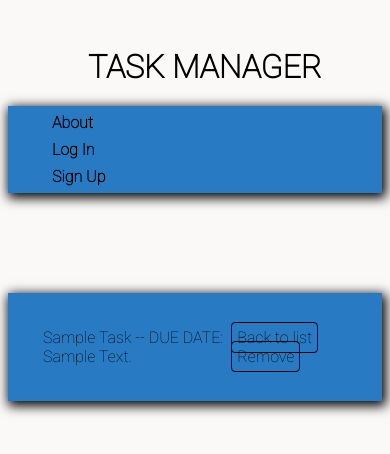
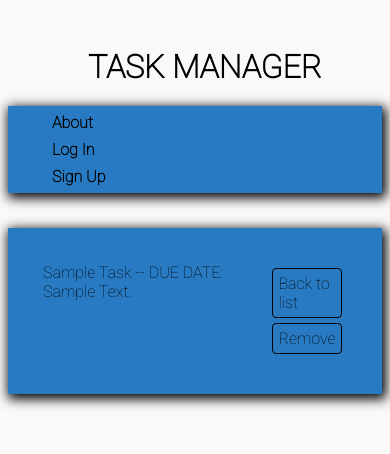
Before and after one commit to Gabrielcruz1/django_taskmanager, a Django app: page /tasks/1/ in a window 390 px wide. Shown: the top 454 px of the page. Run offline with Django 4.2, Linux system fonts and the light colour scheme; tables that the repository leaves empty hold one stand-in row (values such as "Sample post").

Commit message:
mobile responsiveness to detail page

```diff
--- a/main_app/static/styles/main.css
+++ b/main_app/static/styles/main.css
@@ -165,11 +165,11 @@ textarea {
 .taskDetailDiv {
     display: flex;
     justify-content: space-between;
-    margin-top: 100px;
+    margin-top: 80px;
     padding: 35px;
 }
 
-.detailTags {
+.detailLinks {
     border: solid black 1px;
     border-radius: 4px;
     padding: 5px;
@@ -192,8 +192,10 @@ textarea {
 .submitButton {
     border-radius: 4px;
     color: white;
-    background-color: #547980;
+    border: solid black 1px;
     margin: 20px;
+    background-color: #1390af;
+    font-weight: 900;
 }
 
 /* UPDATE PAGE BELOW */
@@ -221,8 +223,10 @@ textarea {
 }
 .deleteButton{
     border-radius: 4px;
+    border: solid black 1px;
     color: white;
-    background-color: #547980;
+    background-color: #1390af;
+    font-weight: 900;
 }
 
 /* ABOUT PAGE */
@@ -242,3 +246,17 @@ textarea {
     text-align: center;
     padding: 30px;
 }
+
+
+@media screen and (max-width: 844px){
+
+    .taskDetailDiv{
+        margin: 35px 0px 0px 0px;
+        display: flex;
+    }
+    .detailLinks{
+        display: flex;
+    }
+
+
+}
--- a/main_app/templates/task_detail.html
+++ b/main_app/templates/task_detail.html
@@ -3,9 +3,9 @@
 <div class="taskDetailDiv">
     {{task.title.title}} -- DUE DATE:
     {{task.description.title}}
-    <span >
-        <a class="detailTags" href="{% url 'task_list' %}">Back to list</a>
-        <a class="detailTags" href="{% url 'task_delete' task.pk %}"> Remove </a>
-    </span>
+    <span class="detailButtons">
+            <a class="detailLinks" href="{% url 'task_list' %}">Back to list</a>
+            <a class="detailLinks" href="{% url 'task_delete' task.pk %}"> Remove </a>
+        </span>
 </div>
 {% endblock %}
```
